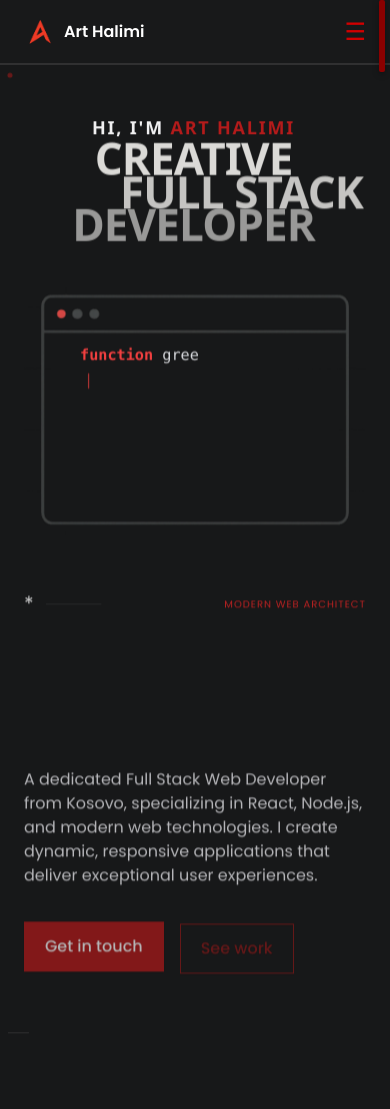
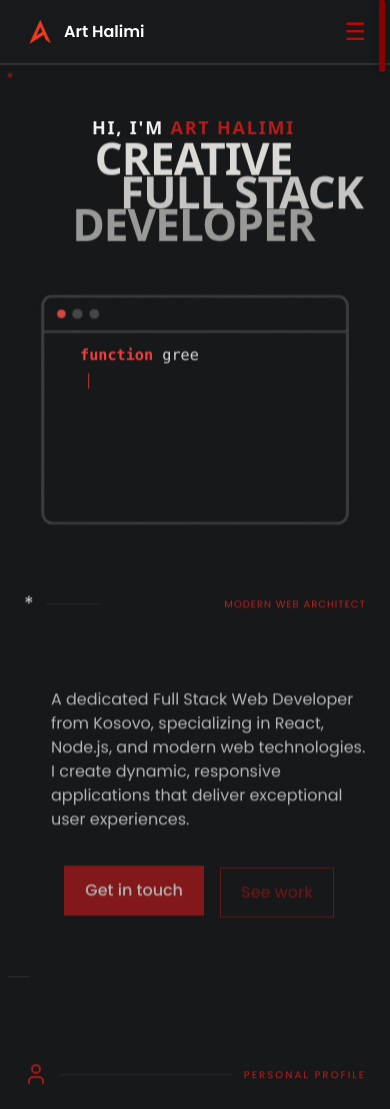
Before and after one commit to ArtHalimi7/arthalimi.com, a React (Vite) app: page / in a window 390 px wide. Shown: the top 1109 px of the page. Built offline with nearby package versions, Linux system fonts and the light colour scheme.

Commit message:
feat: update Hero component styles for improved layout and responsiveness

```diff
--- a/src/components/Hero.jsx
+++ b/src/components/Hero.jsx
@@ -77,12 +77,12 @@ export default function HeroWithGridLines() {
                 initial={{ opacity: 0, y: 8 }}
                 animate={{ opacity: 1, y: 0 }}
                 transition={{ duration: 0.45, delay: 0.12, ease: 'easeOut' }}
-                className="mt-[150px] max-w-xl text-zinc-300"
+                className="mt-[70px] md:mt-[130px] max-w-[34ch] ml-[27px] md:ml-0 md:max-w-xl text-zinc-300"
               >
                 {t('description')}
               </motion.p>
 
-              <div className="mt-8 flex flex-wrap gap-4">
+              <div className="mt-8 flex flex-wrap gap-4 justify-end md:justify-start pr-8 md:pr-0">
                 <motion.a
                   href="#contact"
                   initial={{ opacity: 0, y: 10 }}
@@ -329,7 +329,7 @@ function AnimatedCodeSnippet() {
     "  return `Hello, ${name}!`;",
     '}',
     '',
-  // 'console.log(greet("Art"));',
+  'console.log(greet("Art"));',
   ];
 
   const fullText = lines.join('\n');
```
